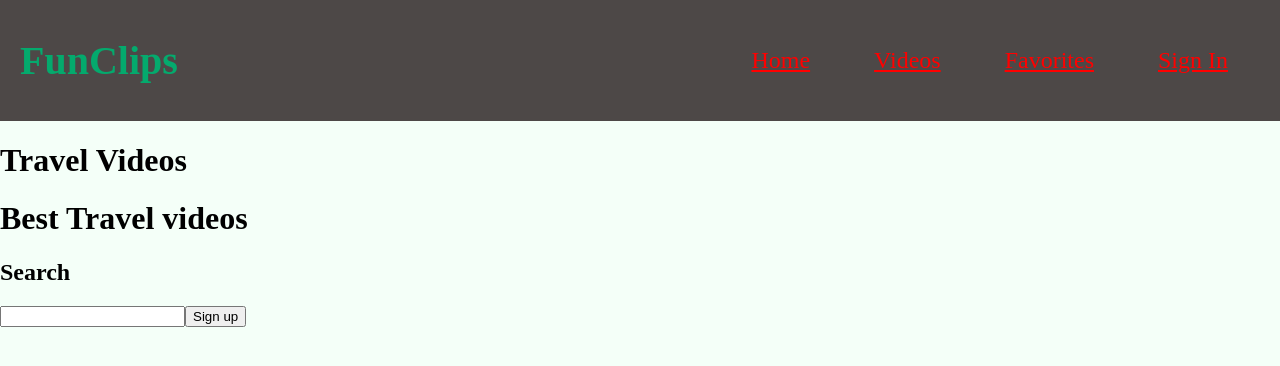
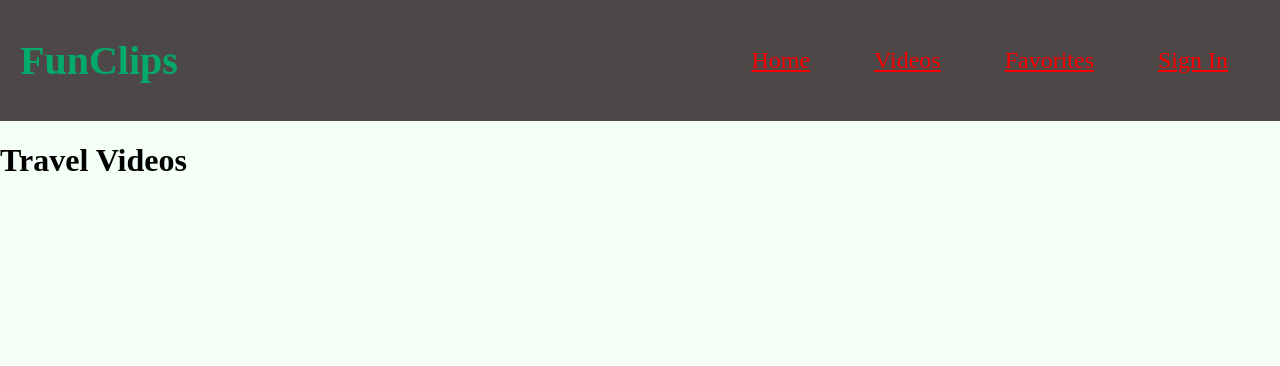
Before and after one commit to RicoMedi/fun-clips, a React (Create React App) app: page / in a window 1280 px wide. Shown: the top 366 px of the page. Built offline with nearby package versions, Linux system fonts and the light colour scheme; a web font is replaced by a local one.

Commit message:
clean up

```diff
--- a/src/home/HomePage.js
+++ b/src/home/HomePage.js
@@ -4,10 +4,6 @@ export const HomePage = () => {
   return (
     <div>
       <h1> Travel Videos</h1>
-      <h1> Best Travel videos </h1>
-      <h2> Search</h2>
-      <input type="text"></input>
-    <button>Sign up</button>
 
 
 
```
